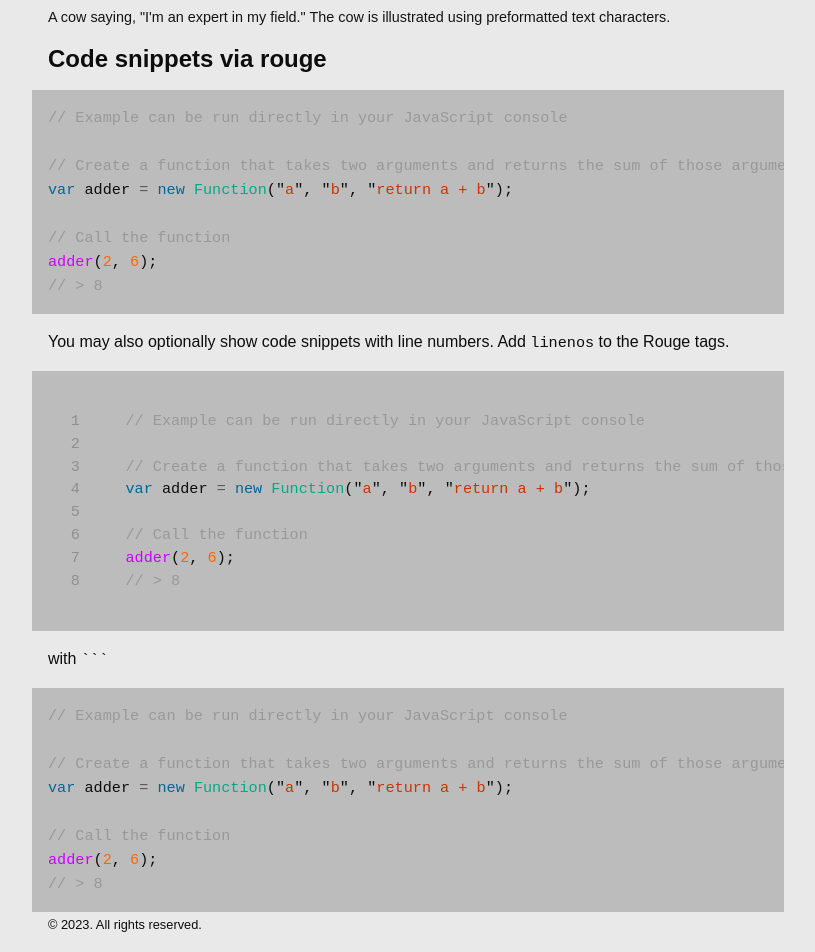
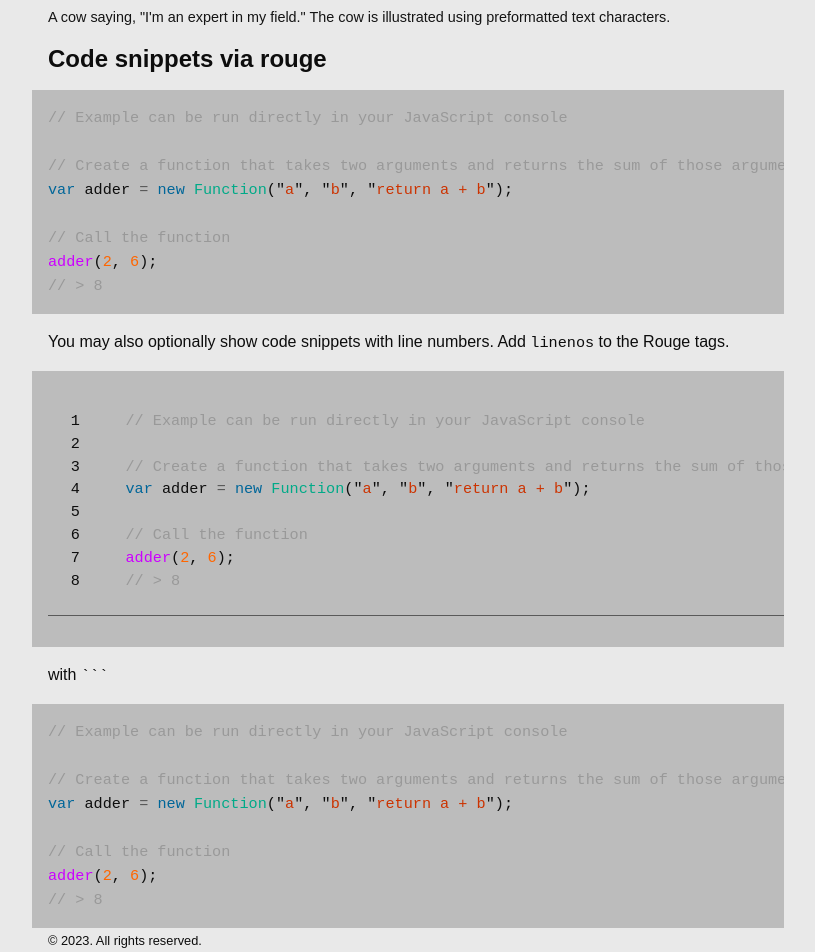
Before and after one commit to aflim/blog, a Jekyll site: the page built from styleguide.md, in a window 1280 px wide. Shown: the part 4182-5134 px from the top of the page, without its empty margins (232-1047 px from the left). Built offline with Jekyll 4.4.1, drawn with Linux system fonts in a browser that asks for light colours.

Commit message:
Update _typography.scss

```diff
--- a/_sass/_typography.scss
+++ b/_sass/_typography.scss
@@ -120,10 +120,10 @@
   }
 
   .highlight {
-    margin: 0;
+    margin-inline: 0;
   }
 }
-
+/*
 .rouge-table {
   padding: 0;
   margin-block-end: 0;
@@ -141,7 +141,7 @@
     opacity: .25;
   }
 }
-
+*/
 table {
   margin-block-end: $spacer-base;
   width: 100%;
```
